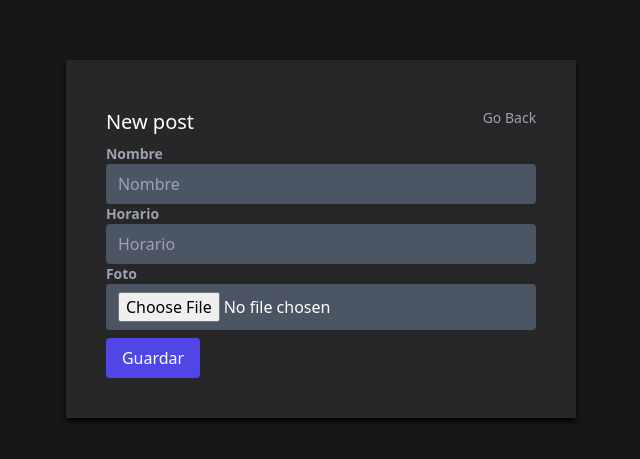
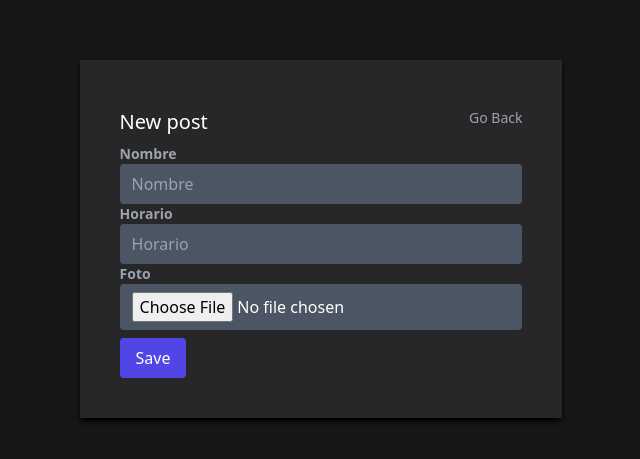
Before and after one commit to wiltrouble/MERN_CRUD, a React (Create React App) app in the folder client/: page /new in a window 1280 px wide. Shown: the part 161-620 px from the top of the page, without its empty margins (319-959 px from the left). Built offline with nearby package versions, Linux system fonts and the light colour scheme; no server answers.

Commit message:
heroku config

```diff
--- a/client/src/components/PostCard.js
+++ b/client/src/components/PostCard.js
@@ -1,6 +1,6 @@
 import toast from "react-hot-toast";
 import { usePosts } from "../context/postContext";
-import {useNavigate} from 'react-router-dom';
+import { useNavigate } from "react-router-dom";
 
 export const PostCard = ({ post }) => {
   const navigate = useNavigate()
@@ -59,7 +59,7 @@ export const PostCard = ({ post }) => {
         </div>
         <p className="text-gray-400">{post.shift}</p>
       </div>
-      {post.photo && <img src={post.photo.url} alt={post.name} />}
+      {post.photo && <img classNameName="" src={post.photo.url} alt={post.name} />}
     </div>
   );
 };
--- a/client/src/pages/PostForm.js
+++ b/client/src/pages/PostForm.js
@@ -45,11 +45,12 @@ export const PostForm = () => {
             } else {
               await createPost(values);
             }
+            actions.setSubmitting(false)
             navigate("/");
           }}
           enableReinitialize
         >
-          {({ handleSubmit, setFieldValue }) => (
+          {({ handleSubmit, setFieldValue, isSubmitting }) => (
             <Form onSubmit={handleSubmit}>
               <label
                 className="text-sm block font-bold text-gray-400"
@@ -99,8 +100,9 @@ export const PostForm = () => {
               <button
                 type="submit"
                 className="bg-indigo-600 hover:bg-indigo-500 px-4 py-2 rounded mt-2 text-white focus:outline-none disabled:bg-indigo-400"
+                disabled={isSubmitting}
               >
-                Guardar
+                {isSubmitting ? 'Loading' : 'Save'}
               </button>
             </Form>
           )}
--- a/package.json
+++ b/package.json
@@ -5,7 +5,9 @@
   "main": "index.js",
   "type": "module",
   "scripts": {
-    "dev": "nodemon server --ignore client"
+    "dev": "nodemon server --ignore client",
+    "build": "npm run build --prefix client",
+    "start": "node server"
   },
   "author": "",
   "license": "ISC",
```
Also changed, not shown: 1 other file (tests, documents, lock files or other folders).
